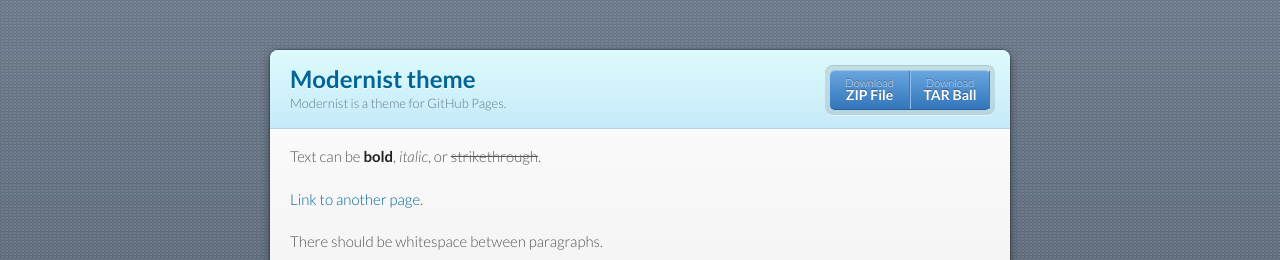
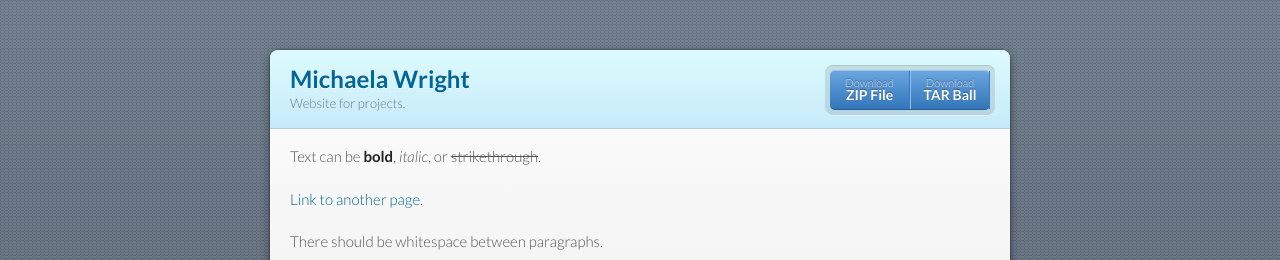
Before and after one commit to Mich-moon/mich-moon.github.io, a Jekyll site: the page built from index.md, in a window 1280 px wide and 900 px high. Shown: the top 260 px of the window. Built offline with Jekyll 4.4.1, drawn with Linux system fonts in a browser that asks for light colours.

Commit message:
Update _config.yml

```diff
--- a/_config.yml
+++ b/_config.yml
@@ -1,5 +1,5 @@
-title: Modernist theme
-description: Modernist is a theme for GitHub Pages.
+title: Michaela Wright
+description: Website for projects.
 show_downloads: true
 google_analytics:
 theme: jekyll-theme-modernist
```
